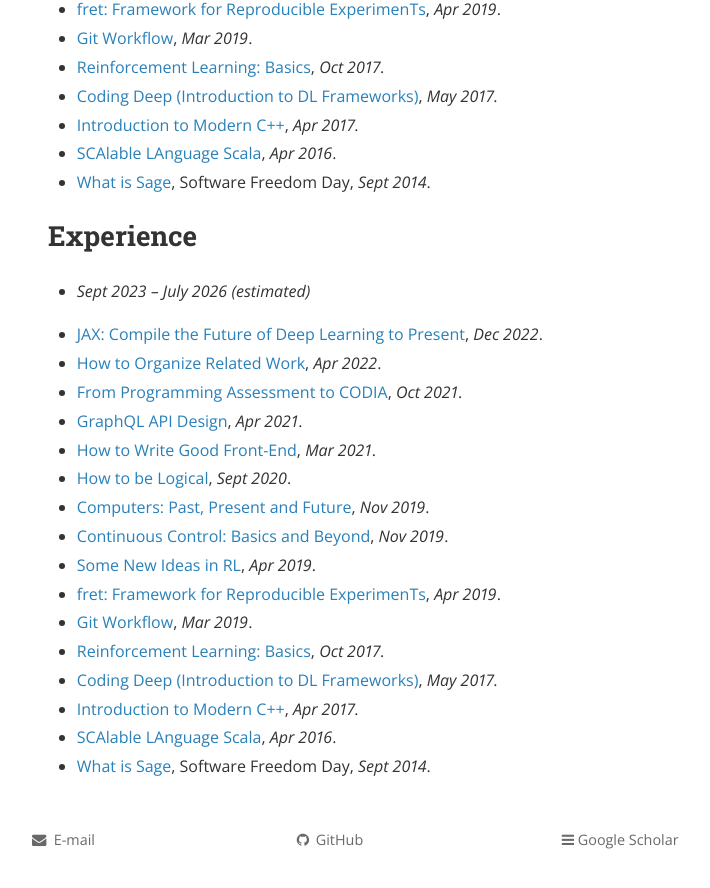
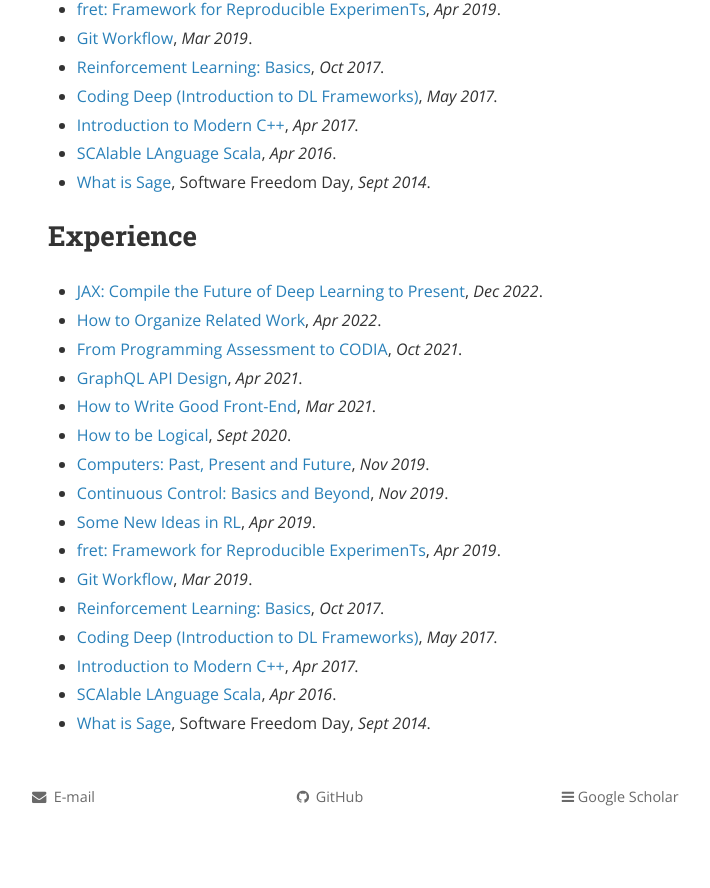
Before and after one commit to sosweetzhang/sosweetzhang.github.io, a Jekyll site: the page built from share.md, in a window 1280 px wide and 900 px high, scrolled down 578 px. Shown: the top 888 px of the window, without its empty margins (224-934 px from the left). Built offline with Jekyll 4.4.1, drawn with Linux system fonts in a browser that asks for light colours; nearby versions of some CDN libraries; comment, search, counter and statistics services are not loaded; a style sheet for code colours, icons or effects is not loaded; after the commit the page ends 1435 px from its top, so only the background shows below that.

Commit message:
Update share.md

```diff
--- a/share.md
+++ b/share.md
@@ -25,9 +25,6 @@ permalink: /share/
 - [What is Sage](/talks/2014-09-20-sage.pdf), Software Freedom Day, _Sept 2014_.
 
 ## Experience
-
-- _Sept 2023 – July 2026 (estimated)_
-
 - [JAX: Compile the Future of Deep Learning to Present](/talks/2022-12-02-JAX.pdf), _Dec 2022_.
 - [How to Organize Related Work](/talks/2022-04-28-如何写相关工作.pdf), _Apr 2022_.
 - [From Programming Assessment to CODIA](/talks/2021-12-08-CODIA.pdf), _Oct 2021_.
```
